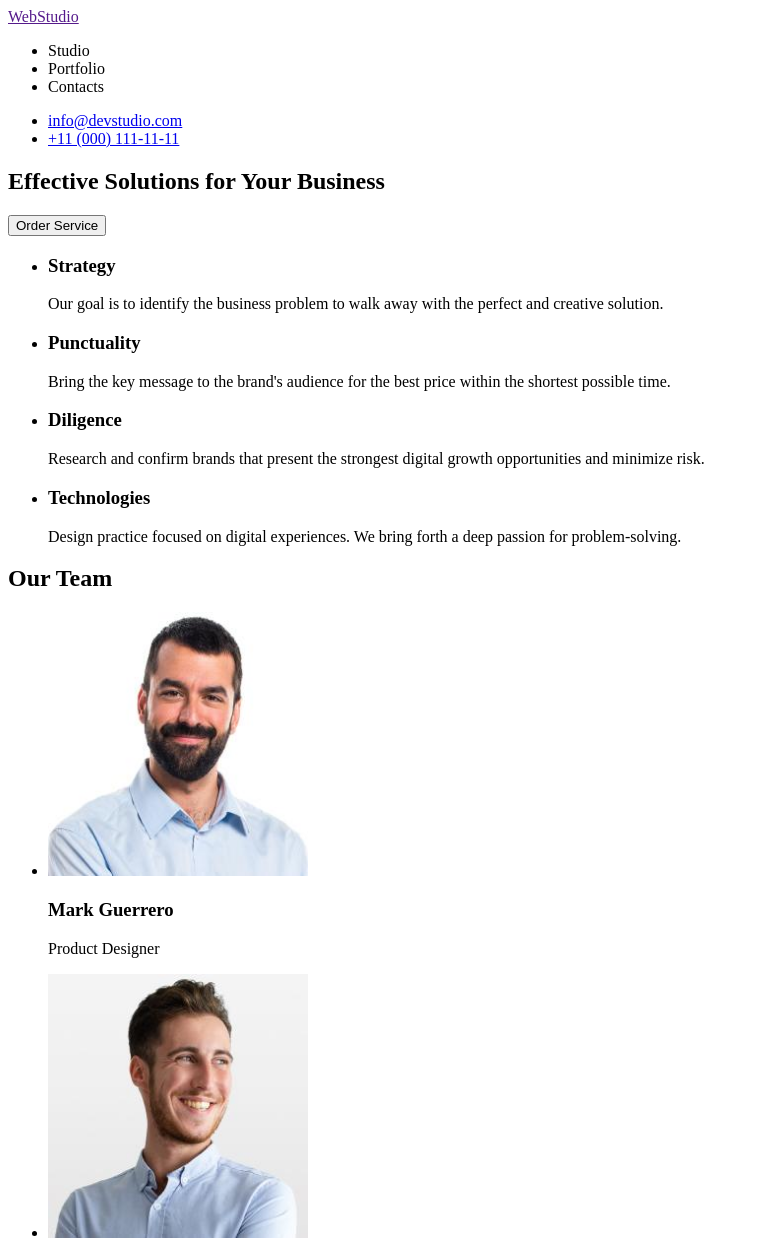
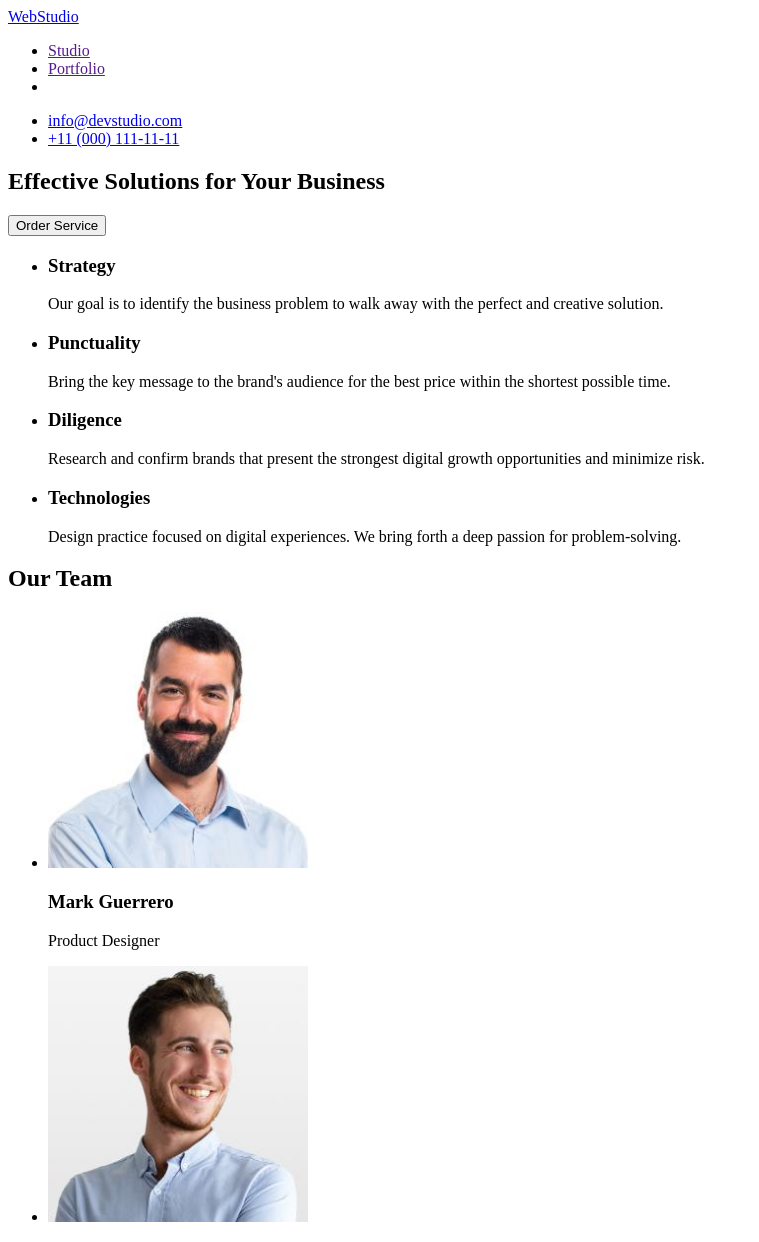
Before and after one commit to karolinapotoczak/goit-markup-hw-01, a plain HTML site: page index.html in a window 1280 px wide. Shown: the top 1242 px of the page, without its empty margins (0-759 px from the left). Drawn offline with Linux system fonts and the light colour scheme.

Commit message:
Update index.html

```diff
--- a/index.html
+++ b/index.html
@@ -9,13 +9,19 @@
 
 <body>
     <header>
-        <a href="">WebStudio
+        <a href="./index.html">WebStudio
         </a>
         <nav>
             <ul>
-                <li>Studio</li>
-                <li>Portfolio</li>
-                <li>Contacts</li>
+                <li>
+                    <a href="">Studio</a>
+                </li>
+                <li>
+                    <a href="">Portfolio</a>
+                </li>
+                <li>
+
+                </li>
             </ul>
         </nav>
         <ul>
@@ -64,23 +70,22 @@
             <h2>Our Team</h2>
             <ul>
                 <li>
-                    <img src="./images/markguerrero.jpg" alt="Mark Guerrero-Product Designer" width="260"
-                        height="264" />
+                    <img src="./images/markguerrero.jpg" alt="Mark Guerrero-Product Designer" width="260" />
                     <h3>Mark Guerrero</h3>
                     <p>Product Designer</p>
                 </li>
                 <li>
-                    <img src="./images/tomford.jpg" alt="Tom Ford-Frontend Developer" width="260" height="264" />
+                    <img src="./images/tomford.jpg" alt="Tom Ford-Frontend Developer" width="260" />
                     <h3>Tom Ford</h3>
                     <p>Frontend Developer</p>
                 </li>
                 <li>
-                    <img src="./images/camilagarcia.jpg" alt="Camila Garcia-Marketing" width="260" height="264" />
+                    <img src="./images/camilagarcia.jpg" alt="Camila Garcia-Marketing" width="260" />
                     <h3>Camila Garcia</h3>
                     <p>Marketing</p>
                 </li>
                 <li>
-                    <img src="./images/danielwilson.jpg" alt="Daniel Wilson-UI Designer" width="260" height="264" />
+                    <img src="./images/danielwilson.jpg" alt="Daniel Wilson-UI Designer" width="260" />
                     <h3>Daniel Wilson</h3>
                     <p>UI Designer</p>
                 </li>
@@ -88,7 +93,7 @@
         </section>
     </main>
     <footer>
-        <a href="">WebStudio</a>
+        <a href="./index.html">WebStudio</a>
         <p>
             Increase the flow of customers and sales for your business with digital marketing & growth solutions.
         </p>
```
